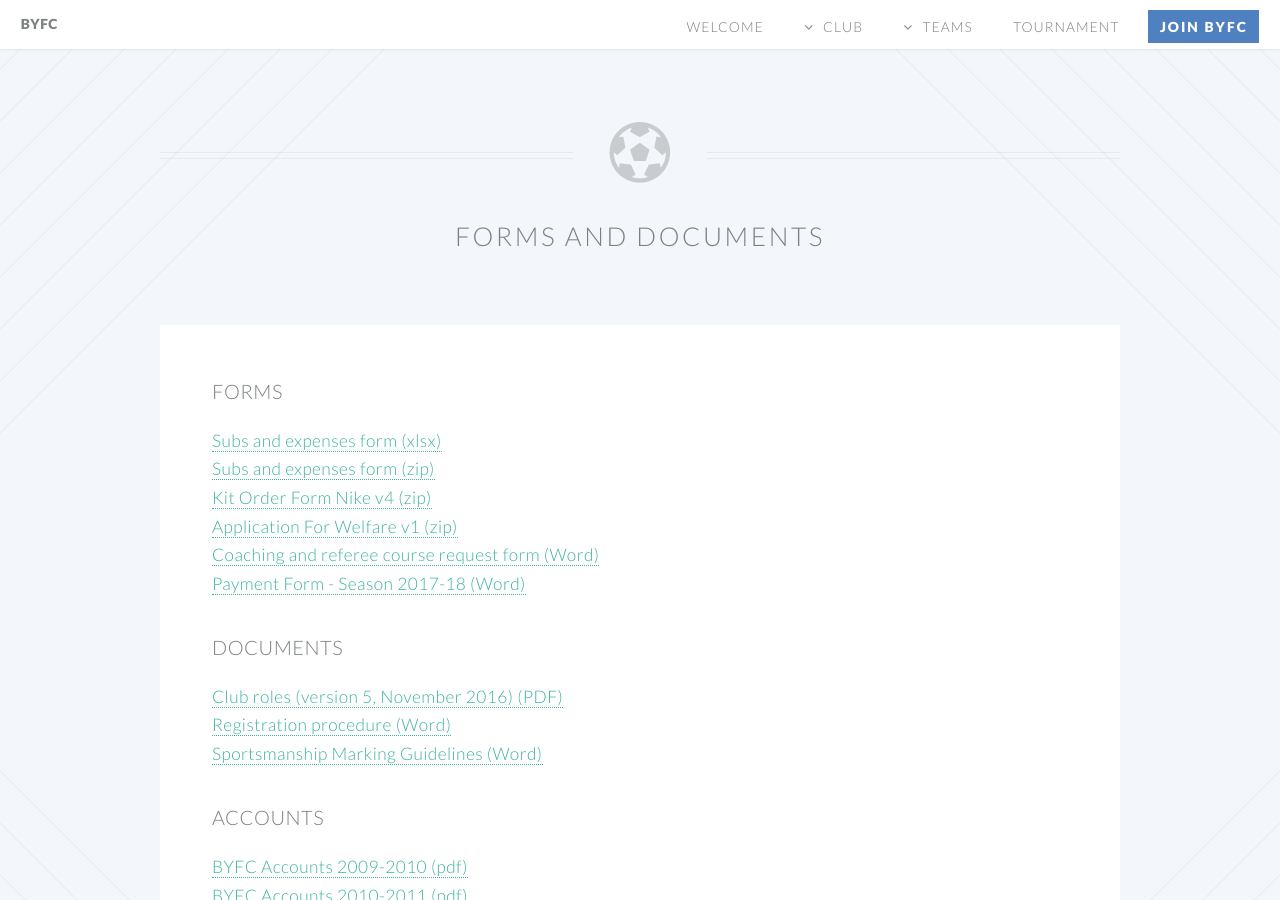
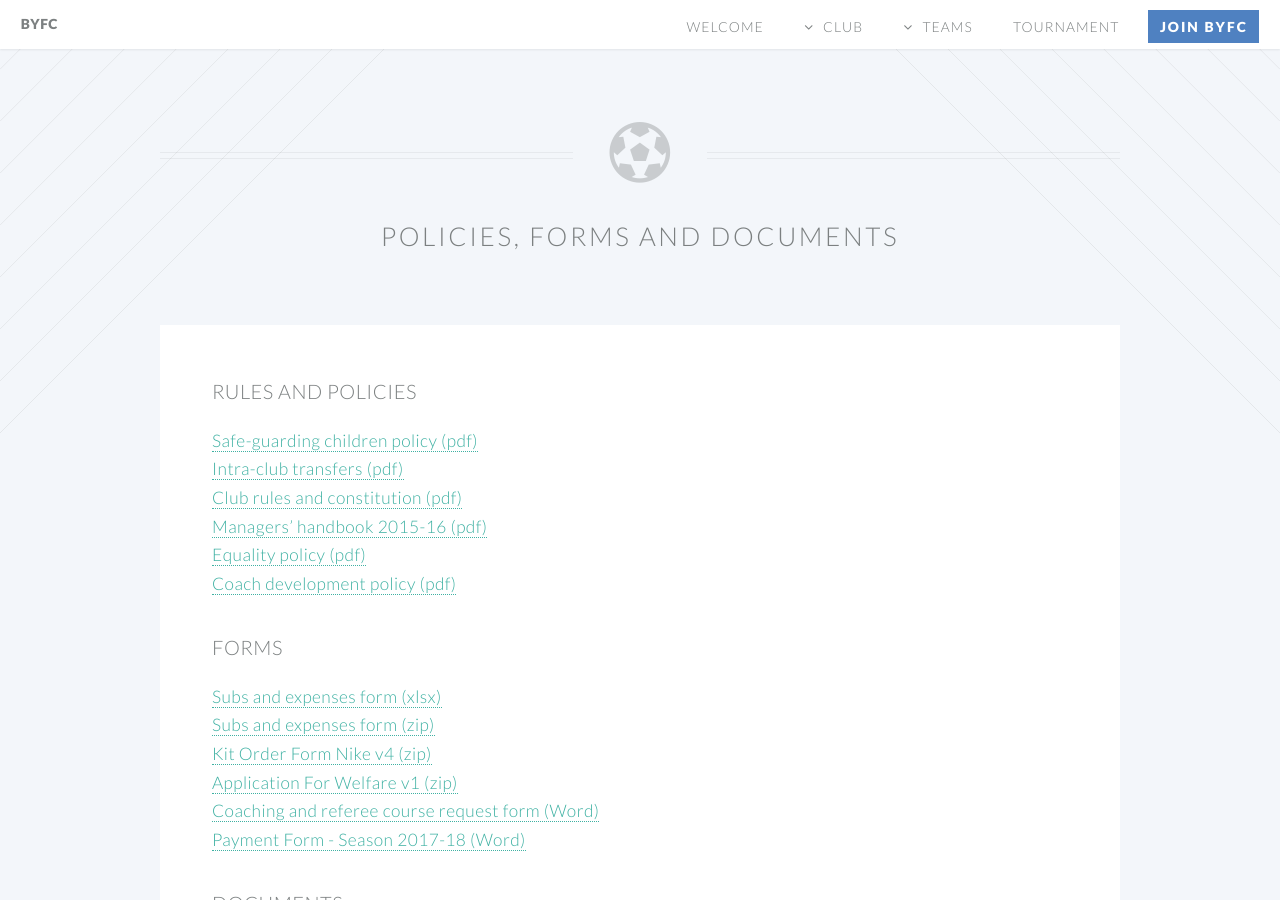
Before and after one commit to Pam-BYFC/BYFC.github.io, a Jekyll site: the page built from forms-and-docs.md, in a window 1280 px wide and 900 px high. Built offline with Jekyll 4.4.1, drawn with Linux system fonts in a browser that asks for light colours.

Commit message:
Added policies to forms and docs page

```diff
--- a/_data/docs.csv
+++ b/_data/docs.csv
@@ -13,3 +13,9 @@ https://drive.google.com/open?id=0B1cbuv4IxxadZGtMWTc2dTkxUVE,Application For We
 https://drive.google.com/open?id=0B1cbuv4IxxadTThWZVRUN2Zlcjg,Sportsmanship Marking Guidelines,Word,docs
 https://drive.google.com/open?id=0B1cbuv4IxxadV0pEMDlIZTlUMzA,Coaching and referee course request form,Word,forms
 https://drive.google.com/open?id=0B1cbuv4IxxadZUFMWktFRjdrdTg,Payment Form - Season 2017-18,Word,forms
+https://drive.google.com/open?id=0B1cbuv4IxxadNzdBVG52LVhLNFU,Safe-guarding children policy,pdf,policy
+https://drive.google.com/open?id=0B1cbuv4IxxadejB4Mi1udjQ3RlU,Intra-club transfers,pdf,policy
+https://drive.google.com/open?id=0B1cbuv4Ixxadb04zQld5aWtvNUE,Club rules and constitution,pdf,policy
+https://drive.google.com/open?id=0B1cbuv4IxxadUFhGWmk3bE51bkU,Managers’ handbook 2015-16,pdf,policy
+https://drive.google.com/open?id=0B1cbuv4IxxadSFFKalBIZUM2NG8,Equality policy,pdf,policy
+https://drive.google.com/open?id=0B1cbuv4IxxaddGpTaGdXVVZORHM,Coach development policy,pdf,policy
--- a/_includes/header.html
+++ b/_includes/header.html
@@ -10,7 +10,6 @@
 				            			<li><a href="/events.html">Events</a></li>
 				            			<li><a href="/history.html">History</a></li>
 				            			<li><a href="/code-of-conduct.html">Code of conduct</a></li>
-				            			<li><a href="/club-rules-and-policies.html">Rules and policies</a></li>
 				            			<li><a href="/forms-and-docs.html">Forms and documents</a></li>
 				            			<li><a href="/about.html">About BYFC</a></li>
 							</ul>
--- a/forms-and-docs.md
+++ b/forms-and-docs.md
@@ -1,14 +1,24 @@
 ---
 layout: default
-title: Forms and documents
+title: Policies, forms and documents
 ---
 
 <article id="main">
     <header class="special container">
         <span class="icon fa-futbol-o"></span>
-        <h2>Forms and documents</h2>
+        <h2>Policies, forms and documents</h2>
     </header>
     <section class="wrapper style4 container">
+        <h3>Rules and policies</h3>
+        <ul>
+          {% for doc in site.data.docs %}
+            <li>
+		{% if doc.group == "policy" %}
+		<a href="{{ doc.link }}">{{ doc.description }} ({{ doc.filetype }})</a> <br />
+		{% endif %}
+            </li>
+          {% endfor %}
+        </ul>
         <h3>Forms</h3>
         <ul>
           {% for doc in site.data.docs %}
```
